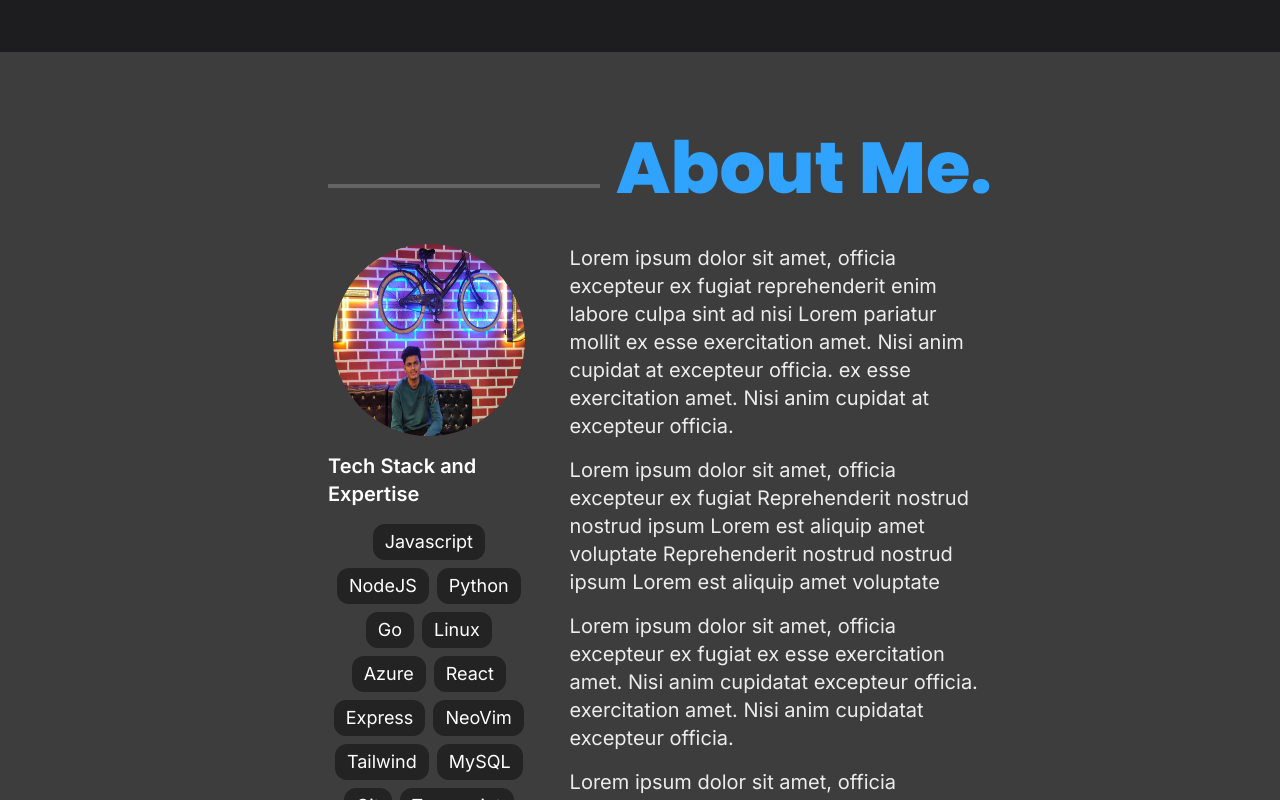
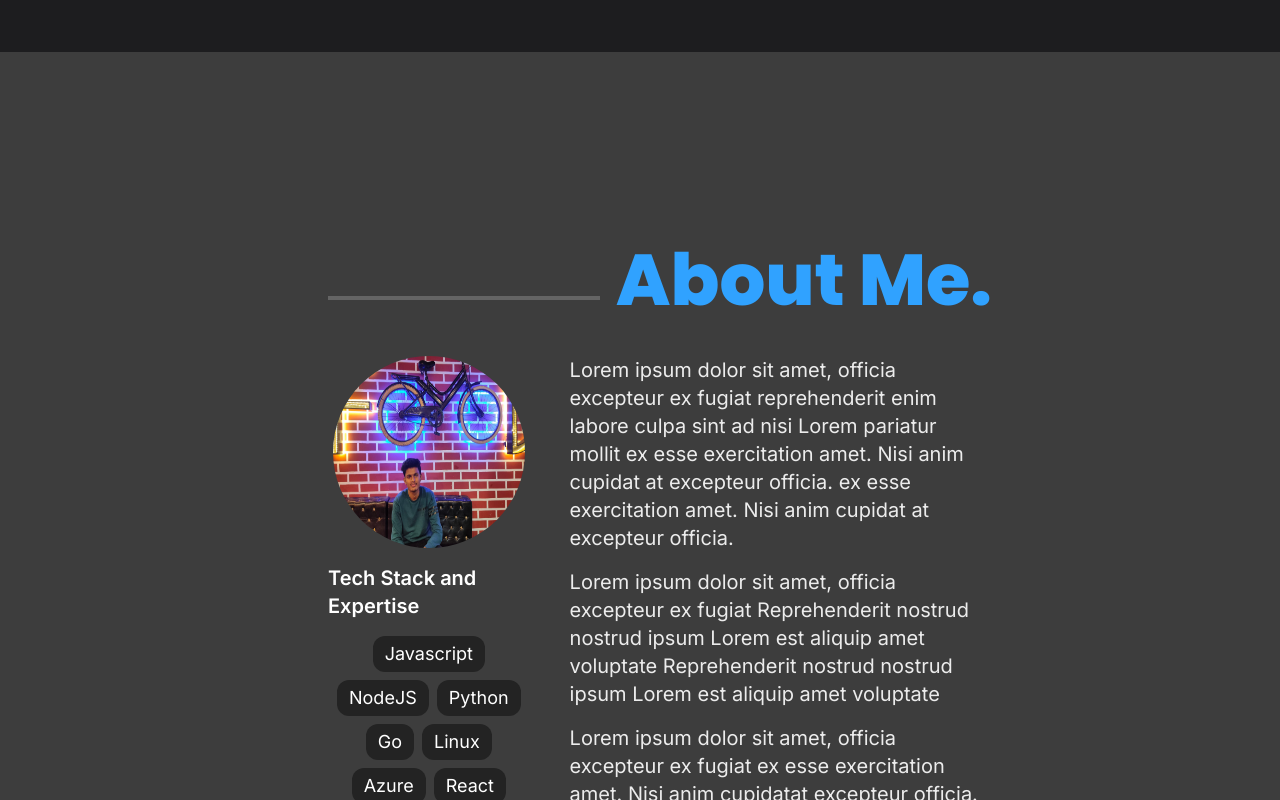
Before and after one commit to antidoid/cloud-resume-challenge, a React (Vite) app in the folder frontend/: page / in a window 1280 px wide. Shown: the part 780-1580 px from the top of the page. Built offline with nearby package versions, Linux system fonts and the light colour scheme.

Commit message:
FIX: typo in the hero section id

```diff
--- a/frontend/src/components/About.tsx
+++ b/frontend/src/components/About.tsx
@@ -3,7 +3,7 @@ import PP from "../assets/pp.jpg";
 function About() {
   return (
     <div id="about" className="w-full min-h-screen bg-altback px-8 lg:px-72">
-      <div className="relative flex justify-end items-center mt-20">
+      <div className="relative flex justify-end items-center mt-36 md:mt-48">
         <div className="h-1 grow bg-white/20 self-end mb-4 mr-4 md:ml-10"></div>
         <h2 className="font-poppins font-extrabold text-4xl md:text-7xl text-right text-cerulean ">
           About Me.
@@ -110,7 +110,7 @@ function About() {
                   <g>
                     <path
                       d="M52 79.283V76C52 73.8783 52.8429 71.8434 54.3431 70.3431C55.8434 68.8429 57.8783 68 60 68H172C174.122 68 176.157 68.8429 177.657 70.3431C179.157 71.8434 180 73.8783 180 76V79.283L116 119.283L52 79.283ZM118.12 127.393C117.484 127.79 116.75 128 116 128C115.25 128 114.516 127.79 113.88 127.393L52 88.717V156C52 158.122 52.8429 160.157 54.3431 161.657C55.8434 163.157 57.8783 164 60 164H172C174.122 164 176.157 163.157 177.657 161.657C179.157 160.157 180 158.122 180 156V88.717L118.12 127.393Z"
-                      className="fill-[#3D3D3D]"
+                      className="fill-altback"
                     />
                   </g>
                 </svg>
--- a/frontend/src/components/Hero.tsx
+++ b/frontend/src/components/Hero.tsx
@@ -4,7 +4,7 @@ import { scroll } from "../utils";
 
 function Hero() {
   return (
-    <div id="about" className="w-full min-h-screen bg-back px-8 lg:px-72">
+    <div id="hero" className="w-full min-h-screen bg-back px-8 lg:px-72">
       <div className="relative pt-36 md:pt-48 m-4 min-h-screen md:ml-16 flex flex-col items-start">
         <h1 className="font-poppins font-extrabold text-4xl md:text-8xl">
           Hey, I'm Piyush<span className="text-cerulean">.</span>
@@ -47,7 +47,7 @@ function Hero() {
           minim labore adipisicing minim sint cillum sint consectetur cupidatat.
         </p>
         <motion.button
-          className="absolute bottom-24 md:bottom-20 self-center justify-self-stretch flex items-center justify-center bg-cerulean hover:bg-[#00579F] rounded-xl md:rounded-2xl p-2 h-8 md:p-4 md:h-12 hover:scale-110 duration-200 ease-in-out cursor-pointer"
+          className="absolute bottom-24 md:bottom-20 self-center justify-self-stretch flex items-center justify-center bg-cerulean hover:bg-cerulean rounded-xl md:rounded-2xl p-2 h-8 md:p-4 md:h-12 hover:scale-110 duration-200 ease-in-out cursor-pointer"
           onClick={() => scroll("about")}
           initial={{ y: 200 }}
           animate={{ y: 0 }}
```
Also changed, not shown: frontend/src/assets/linkedin.svg (deleted).
